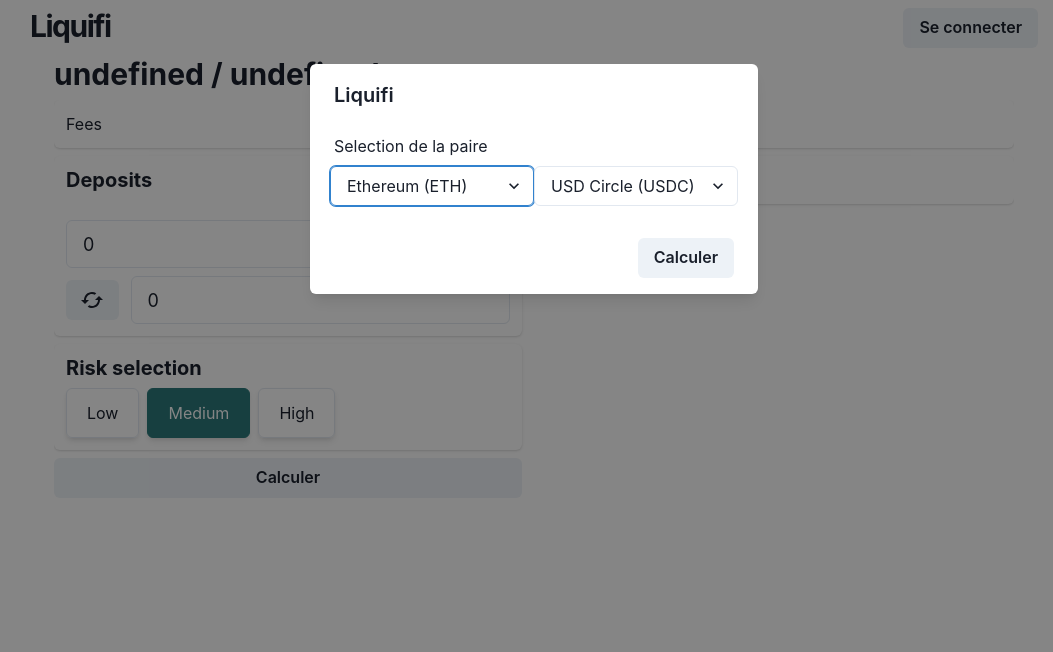
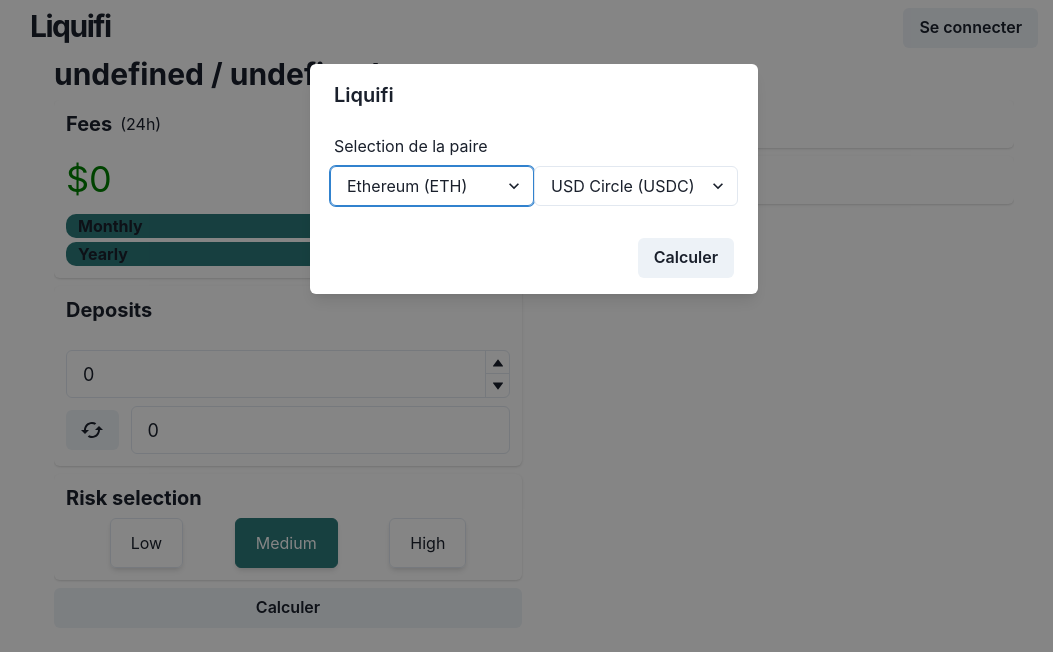
Before and after one commit to M-axel/Liquifi, a Next.js app: page / in a window 1280 px wide. Shown: the top 652 px of the page, without its empty margins (106-1159 px from the left). Built offline with nearby package versions, Linux system fonts and the light colour scheme.

Commit message:
fees component + stubbed api call

```diff
--- a/components/Fees.jsx
+++ b/components/Fees.jsx
@@ -1,5 +1,37 @@
-const Fees = () => {
+import {
+    Heading,
+    Text,
+    Flex,
+    Box,
+    HStack
+} from '@chakra-ui/react';
 
-};
+
+const Fees = ({ value = 0.00, /* totalDeposit = 0.00 */ }) => (
+    <>
+        <Flex>
+            <Heading as='h3' size='md' mr={2}>
+                Fees
+            </Heading>
+            <Text>
+                (24h)
+            </Text>
+        </Flex>
+        <Text fontSize='4xl' color='green' mb={2}>${value}</Text>
+        <Flex bg='teal.600' borderRadius={'10px'} pl={3} pr={3} justify='space-between' mb={1}>
+            <Text as='b' mb={0}>Monthly</Text>
+            <HStack>
+                <Text as='b' mb={0}>${value * 30}</Text>
+                {/* <Text mb={0}>${(value * 30)}</Text> */}
+            </HStack>
+        </Flex>
+        <Flex bg='teal.600' borderRadius={'10px'} pl={3} pr={3} justify='space-between'>
+            <Text as='b' mb={0}>Yearly</Text>
+            <HStack>
+                <Text as='b' mb={0}>${value * 30 * 365}</Text>
+            </HStack>
+        </Flex>
+    </>
+);
 
 export default Fees;
--- a/components/RiskSelector.jsx
+++ b/components/RiskSelector.jsx
@@ -48,7 +48,7 @@
             <Heading as='h3' size='md'>
                 Risk selection
             </Heading>
-            <HStack {...group}>
+            <HStack {...group} justify='space-evenly'>
                 {options.map((value) => {
                     const radio = getRadioProps({ value })
                     return (
--- a/components/deposits.jsx
+++ b/components/deposits.jsx
@@ -11,7 +11,6 @@
     NumberDecrementStepper
 } from '@chakra-ui/react';
 import CachedIcon from '@mui/icons-material/Cached';
-import { useState } from 'react';
 
 const Deposits = ({ token1, token1Value, setToken1Value, token2, token2Value, setToken2Value }) => {
 
--- a/pages/index.js
+++ b/pages/index.js
@@ -3,6 +3,7 @@
 import TokenSelectionModal from '../components/tokenSelection';
 import Deposits from '../components/deposits';
 import RiskSelector from '../components/RiskSelector';
+import Fees from '../components/Fees';
 
 import { useRouter } from 'next/router';
 import { useEffect, useState } from 'react';
@@ -19,6 +20,8 @@
 
   const [sumbittable, setSubmittable] = useState(false);
 
+  const [data, setData] = useState();
+
   useEffect(() => {
     setToken1(router.query.token1)
     setToken2(router.query.token2)
@@ -30,10 +33,6 @@
   }, [token1Value, token2Value])
 
   const onSubmit = () => {
-    // console.log(risk)
-    // console.log(token1, '=>', token1Value)
-    // console.log(token2, '=>', token2Value)
-
     fetch('/api/range', {
       method: 'POST',
       body: JSON.stringify({
@@ -50,7 +49,7 @@
     })
       .then((res) => res.json())
       .then((data) => {
-        console.log(data);
+        setData(data);
       })
   }
 
@@ -67,7 +66,7 @@
           <div className="col">
             <div className="row mb-2">
               <Card p={3}>
-                Fees
+                <Fees value={data?.fees} /* totalDeposit={} */ />
               </Card>
             </div>
             <div className="row mb-2">
```
